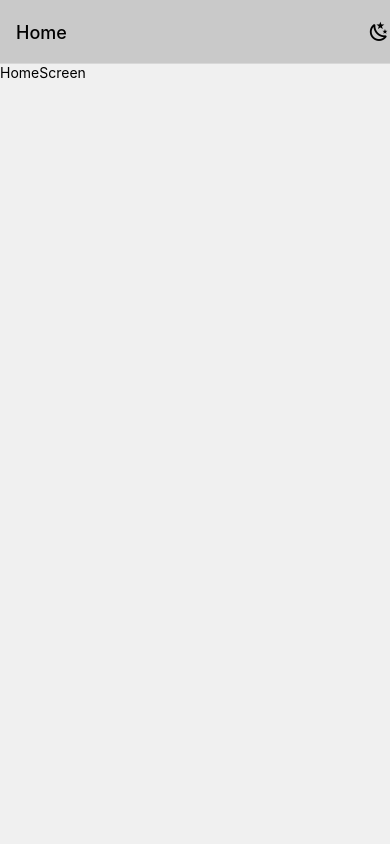
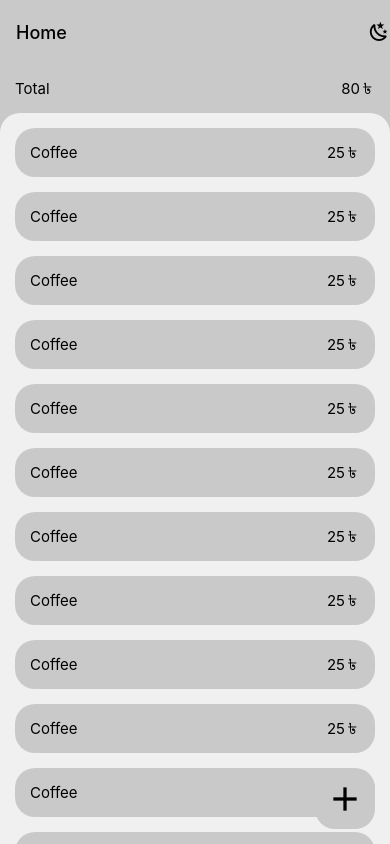
Before and after one commit to zarifdesanta/MinimaMoneyTracker, a React Native app: screen / in a window 390 px wide. Built offline with nearby package versions, Linux system fonts and the light colour scheme.

Commit message:
changes-added item card, fab, total

```diff
--- a/App.js
+++ b/App.js
@@ -47,6 +47,12 @@ export default function App() {
             headerTitleStyle: { color: myTextTheme() },
             headerStyle: { backgroundColor: myPrimaryTheme() },
             headerTransparent: false,
+            headerShadowVisible: false,
+            // headerLeft: () => (
+            //   <TouchableOpacity>
+            //     <Icon name="menu" size={22} color={myTextTheme()}></Icon>
+            //   </TouchableOpacity>
+            // ),
             headerRight: () => (
               <TouchableOpacity onPress={() => changeTheme()}>
                 <Icon
--- /dev/null
+++ b/components/ItemCard.js
@@ -0,0 +1,33 @@
+import { StyleSheet, Text, View, TouchableOpacity } from "react-native";
+import React from "react";
+import Icon from "react-native-vector-icons/MaterialCommunityIcons";
+
+const ItemCard = ({ primaryTheme, textTheme, name, price }) => {
+  return (
+    <TouchableOpacity
+      onLongPress={() => console.log("card > delete modal")}
+      style={[styles.card, { backgroundColor: primaryTheme() }]}
+    >
+      <Text style={[styles.text, { color: textTheme() }]}>{name}</Text>
+      <Text style={[styles.text, { color: textTheme() }]}>
+        {price}
+        <Icon name="currency-bdt" size={15} color={textTheme()}></Icon>
+      </Text>
+    </TouchableOpacity>
+  );
+};
+
+export default ItemCard;
+
+const styles = StyleSheet.create({
+  card: {
+    flexDirection: "row",
+    justifyContent: "space-between",
+    padding: 15,
+    borderRadius: 20,
+    marginBottom: 15,
+  },
+  text: {
+    fontSize: 15,
+  },
+});
--- /dev/null
+++ b/helper/CardList.js
@@ -0,0 +1,62 @@
+export const cardList = [
+  {
+    name: "Coffee",
+    price: 25,
+  },
+  {
+    name: "Coffee",
+    price: 25,
+  },
+  {
+    name: "Coffee",
+    price: 25,
+  },
+  {
+    name: "Coffee",
+    price: 25,
+  },
+  {
+    name: "Coffee",
+    price: 25,
+  },
+  {
+    name: "Coffee",
+    price: 25,
+  },
+  {
+    name: "Coffee",
+    price: 25,
+  },
+  {
+    name: "Coffee",
+    price: 25,
+  },
+  {
+    name: "Coffee",
+    price: 25,
+  },
+  {
+    name: "Coffee",
+    price: 25,
+  },
+  {
+    name: "Coffee",
+    price: 25,
+  },
+  {
+    name: "Coffee",
+    price: 25,
+  },
+  {
+    name: "Coffee",
+    price: 25,
+  },
+  {
+    name: "Coffee",
+    price: 25,
+  },
+  {
+    name: "Coffee",
+    price: 25,
+  },
+];
--- a/screens/HomeScreen.js
+++ b/screens/HomeScreen.js
@@ -1,5 +1,18 @@
-import { Button, StyleSheet, Text, View } from "react-native";
+import {
+  Button,
+  ScrollView,
+  StyleSheet,
+  Text,
+  TouchableOpacity,
+  View,
+  Modal,
+} from "react-native";
 import React from "react";
+import Icon from "react-native-vector-icons/MaterialCommunityIcons";
+import { SafeAreaView } from "react-native-safe-area-context";
+
+import ItemCard from "../components/ItemCard";
+import { cardList } from "../helper/CardList";
 
 const HomeScreen = ({
   navigation,
@@ -8,9 +21,51 @@ const HomeScreen = ({
   textTheme,
 }) => {
   return (
-    <View style={[styles.container, { backgroundColor: seconderyTheme() }]}>
-      <Text style={{ color: textTheme() }}>HomeScreen</Text>
-    </View>
+    <>
+      {/**Total */}
+      <View style={[styles.total, { backgroundColor: primaryTheme() }]}>
+        <Text style={[styles.text, { color: textTheme() }]}>Total</Text>
+        <Text style={[styles.text, { color: textTheme() }]}>
+          80<Icon name="currency-bdt" size={15} color={textTheme()}></Icon>
+        </Text>
+      </View>
+
+      {/**Main Container */}
+      <View style={[styles.container, { backgroundColor: primaryTheme() }]}>
+        {/**Sub Container for rounded body */}
+        <View
+          style={[styles.subContainer, { backgroundColor: seconderyTheme() }]}
+        >
+          {/**Card View */}
+          <ScrollView style={{ padding: 15 }}>
+            {cardList.map((item, id) => {
+              return (
+                //Card
+                <ItemCard
+                  key={id}
+                  name={item.name}
+                  price={item.price}
+                  primaryTheme={primaryTheme}
+                  textTheme={textTheme}
+                ></ItemCard>
+              );
+            })}
+          </ScrollView>
+
+          {/**Add Modal */}
+
+          {/**FAB */}
+          <TouchableOpacity
+            onPress={() => console.log("fab > add item")}
+            style={[styles.fab, { backgroundColor: primaryTheme() }]}
+          >
+            <View>
+              <Icon name="plus" size={40} color={textTheme()}></Icon>
+            </View>
+          </TouchableOpacity>
+        </View>
+      </View>
+    </>
   );
 };
 
@@ -19,5 +74,33 @@ export default HomeScreen;
 const styles = StyleSheet.create({
   container: {
     flex: 1,
+    padding: 0,
+  },
+  subContainer: {
+    flex: 1,
+    borderTopLeftRadius: 20,
+    borderTopRightRadius: 20,
+    padding: 0,
+  },
+  text: {
+    fontSize: 15,
+  },
+  fab: {
+    position: "absolute",
+    bottom: 0,
+    right: 0,
+    width: 60,
+    height: 60,
+    alignItems: "center",
+    justifyContent: "center",
+    borderRadius: 20,
+    elevation: 5,
+    margin: 15,
+  },
+
+  total: {
+    flexDirection: "row",
+    justifyContent: "space-between",
+    padding: 15,
   },
 });
```
